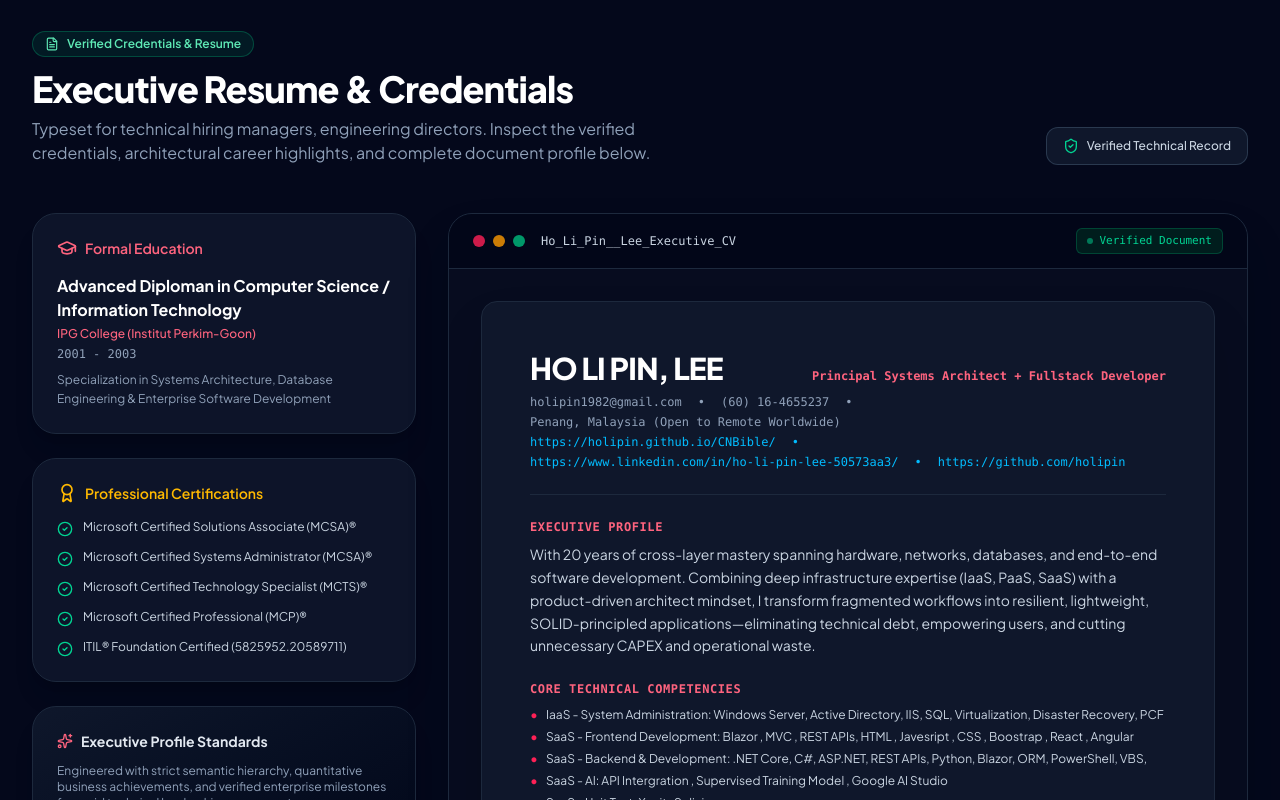
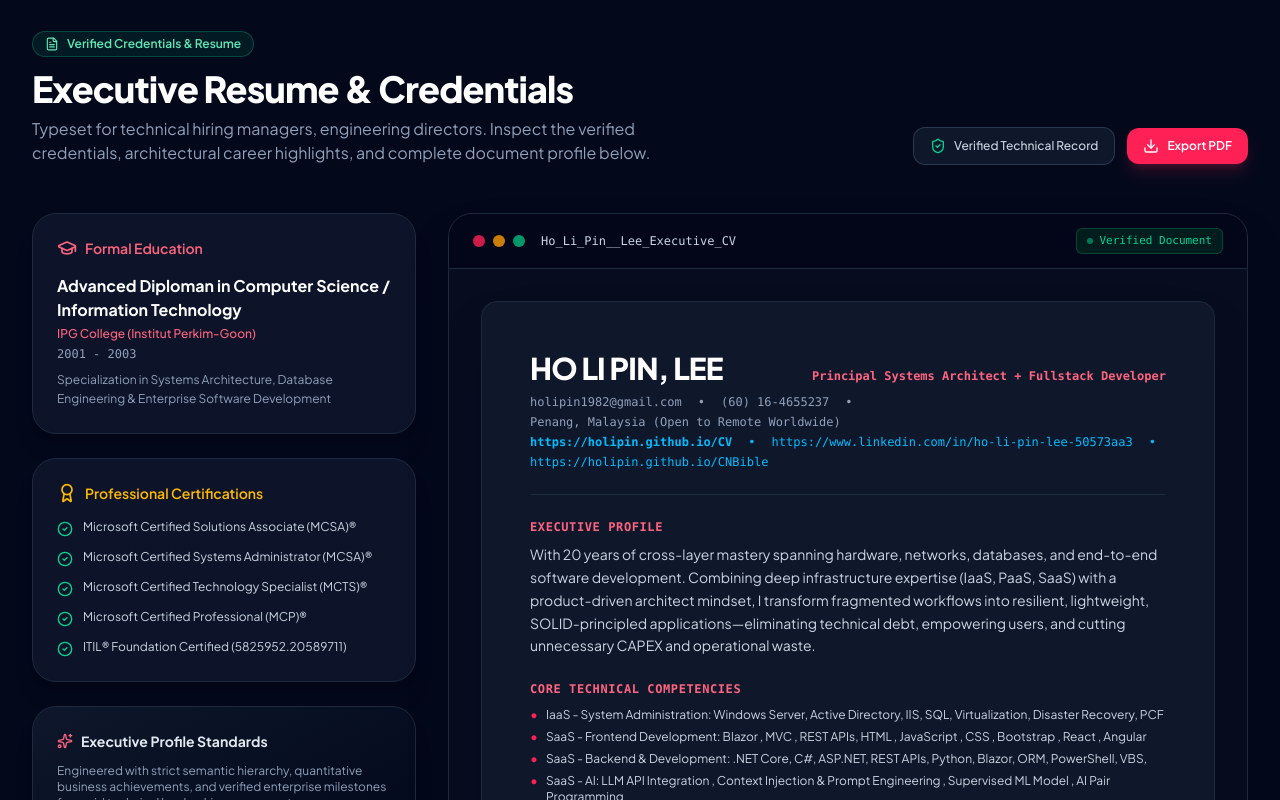
Before and after one commit to holipin/CV, a React (Vite) app: page / in a window 1280 px wide. Shown: the part 7780-8580 px from the top of the page. Built offline with nearby package versions, Linux system fonts and the light colour scheme.

Commit message:
Add PDF Export function

```diff
--- a/package.json
+++ b/package.json
@@ -17,6 +17,7 @@
     "canvas-confetti": "^1.9.4",
     "dotenv": "^17.2.3",
     "express": "^4.21.2",
+    "jspdf": "^4.2.1",
     "lucide-react": "^0.546.0",
     "motion": "^12.23.24",
     "react": "^19.0.1",
--- a/src/components/ResumeSection.tsx
+++ b/src/components/ResumeSection.tsx
@@ -7,10 +7,12 @@ import {
   Sparkles,
   ShieldCheck,
   Building,
+  Download,
 } from 'lucide-react';
 import { RESUME_DATA, RESUME_HEADER } from '../data/portfolioData';
 import { EXPERIENCES } from '../data/portfolioExperienceData';
 import { PROJECTS } from '../data/portfolioProjectData';
+import { exportResumePdf } from '../utils/exportResumePdf';
 
 interface ResumeSectionProps {
   onCopyToast: (msg: string) => void;
@@ -36,11 +38,23 @@ export const ResumeSection: React.FC<ResumeSectionProps> = ({ onCopyToast }) =>
           </div>
 
           {/* Verification Badge */}
-          <div className="flex items-center gap-3">
+          <div className="flex flex-wrap items-center gap-3">
             <div className="inline-flex items-center gap-2 px-4 py-2.5 rounded-xl bg-slate-900 border border-slate-700/80 text-xs font-medium text-slate-300">
               <ShieldCheck className="w-4 h-4 text-emerald-400" />
               <span>{RESUME_HEADER.verificationBadge}</span>
             </div>
+            <button
+              type="button"
+              onClick={() => {
+                const fileName = exportResumePdf();
+                onCopyToast(`Resume exported as ${fileName}`);
+              }}
+              className="inline-flex items-center gap-2 px-4 py-2.5 rounded-xl bg-rose-500 text-white text-xs font-semibold shadow-lg shadow-rose-500/20 transition hover:bg-rose-400 focus:outline-none focus:ring-2 focus:ring-rose-300 focus:ring-offset-2 focus:ring-offset-slate-950"
+              aria-label="Download executive resume as PDF"
+            >
+              <Download className="w-4 h-4" />
+              <span>Export PDF</span>
+            </button>
           </div>
         </div>
 
@@ -158,7 +172,7 @@ export const ResumeSection: React.FC<ResumeSectionProps> = ({ onCopyToast }) =>
                     </div>
 
                     <div className="flex flex-wrap items-center gap-x-4 gap-y-1 text-xs text-sky-400 mt-1 font-mono">
-                      <span>{RESUME_DATA.contact.portfolio}</span>
+                      <span className="font-bold">{RESUME_DATA.contact.portfolio}</span>
                       <span>•</span>
                       <span>{RESUME_DATA.contact.linkedin}</span>
                       <span>•</span>
--- a/src/data/portfolioData.ts
+++ b/src/data/portfolioData.ts
@@ -38,19 +38,19 @@ export const RESUME_DATA = {
     email: PERSONAL_INFO.email,
     phone: PERSONAL_INFO.phone,
     location: PERSONAL_INFO.location,
-    portfolio: 'https://holipin.github.io/CNBible/',
-    linkedin: 'https://www.linkedin.com/in/ho-li-pin-lee-50573aa3/',
-    github: 'https://github.com/holipin',
+      portfolio: 'https://holipin.github.io/CV',
+      linkedin: 'https://www.linkedin.com/in/ho-li-pin-lee-50573aa3',
+      github: 'https://holipin.github.io/CNBible',
   },
   summary: PERSONAL_INFO.bio,
   coreSkills: [
     'IaaS - System Administration: Windows Server, Active Directory, IIS, SQL, Virtualization, Disaster Recovery, PCF',
-    'SaaS - Frontend Development: Blazor , MVC , REST APIs, HTML , Javesript , CSS , Boostrap , React , Angular',
+    'SaaS - Frontend Development: Blazor , MVC , REST APIs, HTML , JavaScript , CSS , Bootstrap , React , Angular',
     'SaaS - Backend & Development: .NET Core, C#, ASP.NET, REST APIs, Python, Blazor, ORM, PowerShell, VBS, ',
-    'SaaS - AI: API Intergration , Supervised Training Model , Google AI Studio',
-    'SaaS - Unit Test: Xunit , Selinium',
+    'SaaS - AI: LLM API Integration , Context Injection & Prompt Engineering , Supervised ML Model , AI Pair Programming',
+    'SaaS - Unit Test: Xunit , Selenium',
     'PaaS - System Engineering: Wordpress , MS PowerAutomate , Salesforce , SharePoints , MS PowerApp , PowerBI',
-    'Design-Pattern: Async, SOLID, DRY, KISS, MVC, Clean Architecture, xUnit Testing',
+    'Design-Pattern: Async, SOLID, DRY, KISS, MVC, Clean Architecture, TDD',
     'DevOps & Operations: GIT , CI/CD Pipeline',
   ],
   education: [
--- /dev/null
+++ b/src/utils/exportResumePdf.ts
@@ -0,0 +1,293 @@
+import { jsPDF } from 'jspdf';
+import { RESUME_DATA } from '../data/portfolioData';
+import { EXPERIENCES } from '../data/portfolioExperienceData';
+
+/**
+ * Normalizes text so built-in PDF Helvetica font renders cleanly without missing glyph artifacts.
+ */
+function sanitizePdfText(text: string): string {
+    return text
+        .replace(/[\u2018\u2019]/g, "'")
+        .replace(/[\u201C\u201D]/g, '"')
+        .replace(/[\u2013\u2014]/g, '-')
+        .replace(/[^\x20-\x7E\xA0-\xFF\u2022]/g, '')
+        .trim();
+}
+
+export function exportResumePdf(): string {
+    const doc = new jsPDF({
+        orientation: 'portrait',
+        unit: 'mm',
+        format: 'a4',
+    });
+
+    const pageWidth = doc.internal.pageSize.getWidth();
+    const pageHeight = doc.internal.pageSize.getHeight();
+    const marginX = 16;
+    const marginTop = 16;
+    const marginBottom = 16;
+    const contentWidth = pageWidth - marginX * 2;
+    let y = marginTop;
+
+    const ensureSpace = (neededMm: number) => {
+        if (y + neededMm > pageHeight - marginBottom) {
+            doc.addPage();
+            y = marginTop;
+        }
+    };
+
+    const drawSectionHeading = (title: string) => {
+        ensureSpace(14);
+        y += 3;
+        doc.setFont('helvetica', 'bold');
+        doc.setFontSize(9.5);
+        doc.setTextColor(225, 29, 72); // Rose accent
+        doc.text(title.toUpperCase(), marginX, y);
+        y += 1.8;
+        doc.setDrawColor(226, 232, 240);
+        doc.setLineWidth(0.35);
+        doc.line(marginX, y, pageWidth - marginX, y);
+        y += 4.5;
+    };
+
+    const drawWrappedText = (
+        text: string,
+        x: number,
+        maxWidth: number,
+        lineHeight: number,
+        options?: {
+            fontStyle?: 'normal' | 'bold' | 'italic';
+            fontSize?: number;
+            color?: [number, number, number];
+        }
+    ) => {
+        const clean = sanitizePdfText(text);
+        if (!clean) return;
+
+        doc.setFont('helvetica', options?.fontStyle ?? 'normal');
+        doc.setFontSize(options?.fontSize ?? 9.5);
+        const [r, g, b] = options?.color ?? [51, 65, 85];
+        doc.setTextColor(r, g, b);
+
+        const lines = doc.splitTextToSize(clean, maxWidth) as string[];
+        for (const line of lines) {
+            ensureSpace(lineHeight + 1);
+            doc.text(line, x, y);
+            y += lineHeight;
+        }
+    };
+
+    const drawBulletItem = (text: string, indent = 3.5, fontSize = 9, lineHeight = 4.2) => {
+        const clean = sanitizePdfText(text);
+        if (!clean) return;
+
+        doc.setFont('helvetica', 'normal');
+        doc.setFontSize(fontSize);
+        const bulletX = marginX + 1;
+        const textX = marginX + indent + 1.5;
+        const maxWidth = contentWidth - indent - 1.5;
+        const lines = doc.splitTextToSize(clean, maxWidth) as string[];
+
+        ensureSpace(lines.length * lineHeight + 1);
+
+        doc.setTextColor(225, 29, 72);
+        doc.text('•', bulletX, y);
+
+        doc.setTextColor(51, 65, 85);
+        lines.forEach((line, idx) => {
+            if (idx > 0) {
+                ensureSpace(lineHeight + 1);
+            }
+            doc.text(line, textX, y);
+            y += lineHeight;
+        });
+        y += 0.6;
+    };
+
+    // --- DOCUMENT HEADER ---
+    doc.setFont('helvetica', 'bold');
+    doc.setFontSize(19);
+    doc.setTextColor(15, 23, 42);
+    doc.text(sanitizePdfText(RESUME_DATA.name).toUpperCase(), marginX, y);
+
+    doc.setFont('helvetica', 'bold');
+    doc.setFontSize(10.5);
+    doc.setTextColor(225, 29, 72);
+    doc.text(sanitizePdfText(RESUME_DATA.title), pageWidth - marginX, y, { align: 'right' });
+
+    y += 5.5;
+
+    // Contact line 1
+    const contactPrimary = [
+        RESUME_DATA.contact.email,
+        RESUME_DATA.contact.phone,
+        RESUME_DATA.contact.location,
+    ]
+        .map(sanitizePdfText)
+        .filter(Boolean)
+        .join('  •  ');
+
+    doc.setFont('helvetica', 'normal');
+    doc.setFontSize(8.5);
+    doc.setTextColor(71, 85, 105);
+    doc.text(contactPrimary, marginX, y);
+    y += 4.2;
+
+    // Contact line 2 (Links)
+    const links = [
+        { label: 'Portfolio', url: RESUME_DATA.contact.portfolio },
+        { label: 'LinkedIn', url: RESUME_DATA.contact.linkedin },
+        { label: 'GitHub', url: RESUME_DATA.contact.github },
+    ].filter((item) => Boolean(item.url));
+
+    let linkX = marginX;
+    doc.setFontSize(8.2);
+    links.forEach((link, idx) => {
+        if (idx > 0) {
+            doc.setTextColor(148, 163, 184);
+            doc.text('  |  ', linkX, y);
+            linkX += doc.getTextWidth('  |  ');
+        }
+        const text = `${link.label}: ${sanitizePdfText(link.url)}`;
+        doc.setTextColor(2, 132, 199);
+        doc.textWithLink(text, linkX, y, { url: link.url });
+        linkX += doc.getTextWidth(text);
+    });
+
+    y += 3.5;
+    doc.setDrawColor(225, 29, 72);
+    doc.setLineWidth(0.7);
+    doc.line(marginX, y, pageWidth - marginX, y);
+    y += 4;
+
+    // --- EXECUTIVE PROFILE ---
+    drawSectionHeading('Executive Profile');
+    drawWrappedText(RESUME_DATA.summary, marginX, contentWidth, 4.5, {
+        fontSize: 9.5,
+        color: [30, 41, 59],
+    });
+    y += 1.5;
+
+    // --- CORE TECHNICAL COMPETENCIES ---
+    drawSectionHeading('Core Technical Competencies');
+    RESUME_DATA.coreSkills.forEach((skill) => {
+        drawBulletItem(skill, 3, 8.8, 4.1);
+    });
+    y += 1;
+
+    // --- PROFESSIONAL EXPERIENCE ---
+    drawSectionHeading('Professional Experience');
+    EXPERIENCES.forEach((exp, expIdx) => {
+        ensureSpace(22);
+
+        // Role @ Company + Period
+        doc.setFont('helvetica', 'bold');
+        doc.setFontSize(10);
+        doc.setTextColor(15, 23, 42);
+        const roleTitle = sanitizePdfText(`${exp.role} @ ${exp.company}`);
+        doc.text(roleTitle, marginX, y);
+
+        doc.setFont('helvetica', 'normal');
+        doc.setFontSize(8.5);
+        doc.setTextColor(100, 116, 139);
+        const metaRight = sanitizePdfText(`${exp.period}`);
+        doc.text(metaRight, pageWidth - marginX, y, { align: 'right' });
+
+        y += 4.2;
+
+        // Location & Employment Type
+        doc.setFont('helvetica', 'italic');
+        doc.setFontSize(8.3);
+        doc.setTextColor(100, 116, 139);
+        doc.text(sanitizePdfText(`${exp.location} • ${exp.type}`), marginX, y);
+        y += 4.3;
+
+        // Summary
+        drawWrappedText(exp.summary, marginX, contentWidth, 4.2, {
+            fontSize: 9,
+            color: [51, 65, 85],
+        });
+        y += 1;
+
+        // Deliverables
+        exp.keyDeliverables.forEach((item) => {
+            drawBulletItem(item, 3, 8.7, 4.0);
+        });
+
+        // Metrics highlight line
+        if (exp.metrics && exp.metrics.length > 0) {
+            const metricsLine = exp.metrics
+                .map((m) => `${sanitizePdfText(m.label)}: ${sanitizePdfText(m.value)}`)
+                .join('  |  ');
+            drawWrappedText(`Impact: ${metricsLine}`, marginX + 3.5, contentWidth - 3.5, 4.0, {
+                fontStyle: 'bold',
+                fontSize: 8.2,
+                color: [71, 85, 105],
+            });
+        }
+
+        if (expIdx < EXPERIENCES.length - 1) {
+            y += 3.5;
+        }
+    });
+
+    // --- EDUCATION ---
+    drawSectionHeading('Education');
+    RESUME_DATA.education.forEach((edu) => {
+        ensureSpace(14);
+        doc.setFont('helvetica', 'bold');
+        doc.setFontSize(9.5);
+        doc.setTextColor(15, 23, 42);
+        doc.text(sanitizePdfText(edu.degree), marginX, y);
+
+        doc.setFont('helvetica', 'normal');
+        doc.setFontSize(8.5);
+        doc.setTextColor(100, 116, 139);
+        doc.text(sanitizePdfText(edu.period), pageWidth - marginX, y, { align: 'right' });
+        y += 4.2;
+
+        doc.setFont('helvetica', 'bold');
+        doc.setFontSize(8.8);
+        doc.setTextColor(225, 29, 72);
+        doc.text(sanitizePdfText(edu.institution), marginX, y);
+        y += 4.2;
+
+        if (edu.notes) {
+            drawWrappedText(edu.notes, marginX, contentWidth, 4.0, {
+                fontSize: 8.6,
+                color: [71, 85, 105],
+            });
+        }
+        y += 1.5;
+    });
+
+    // --- PROFESSIONAL CERTIFICATIONS ---
+    drawSectionHeading('Professional Certifications');
+    RESUME_DATA.certifications.forEach((cert) => {
+        drawBulletItem(cert, 3, 8.8, 4.1);
+    });
+
+    // --- PAGE FOOTERS ---
+    const totalPages = doc.getNumberOfPages();
+    for (let i = 1; i <= totalPages; i++) {
+        doc.setPage(i);
+        doc.setFont('helvetica', 'normal');
+        doc.setFontSize(7.8);
+        doc.setTextColor(148, 163, 184);
+        doc.text(
+            `${sanitizePdfText(RESUME_DATA.name)} — Executive Resume`,
+            marginX,
+            pageHeight - 8
+        );
+        doc.text(
+            `Page ${i} of ${totalPages}`,
+            pageWidth - marginX,
+            pageHeight - 8,
+            { align: 'right' }
+        );
+    }
+
+    const safeFileName = `${RESUME_DATA.name.replace(/[^a-zA-Z0-9]+/g, '_').replace(/^_|_$/g, '')}_Executive_CV.pdf`;
+    doc.save(safeFileName);
+    return safeFileName;
+}
```
Also changed, not shown: 1 other file (tests, documents, lock files or other folders).
